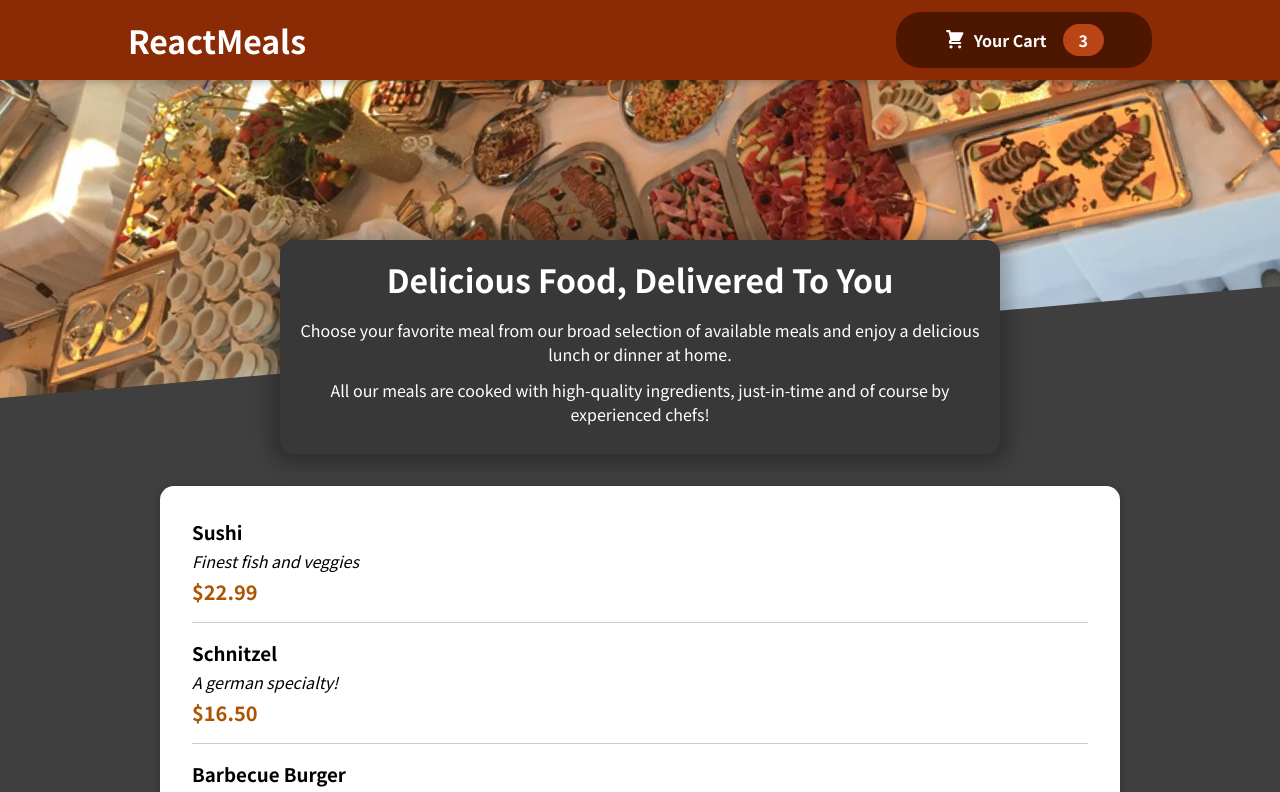
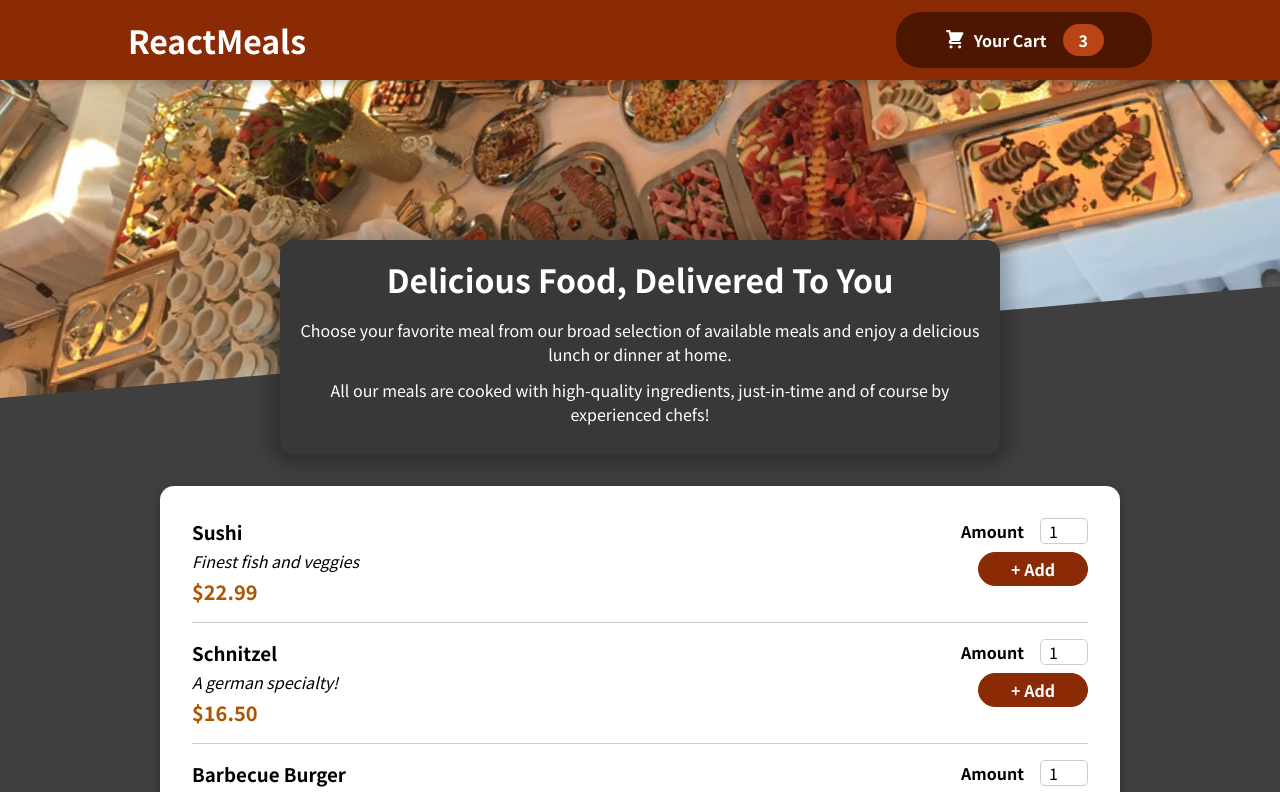
Before and after one commit to martinsgabriel1956/react_meals, a React (Create React App) app: page / in a window 1280 px wide. Shown: the top 792 px of the page. Built offline with nearby package versions, Linux system fonts and the light colour scheme.

Commit message:
feat: adding a Form

```diff
--- a/src/components/Meals/AvailableMeals/index.js
+++ b/src/components/Meals/AvailableMeals/index.js
@@ -38,6 +38,7 @@
         <ul>
           {DUMMY_MEALS.map((meal) => (
             <MealItem
+              id={meal.id}
               key={meal.id}
               name={meal.name}
               description={meal.description}
--- a/src/components/Meals/MealItem/MealItemForm/index.js
+++ b/src/components/Meals/MealItem/MealItemForm/index.js
@@ -1,9 +1,19 @@
 import { Container } from './styles';
 
-export function MealItemForm() {
+import { Input } from '../../../UI/Input';
+
+export function MealItemForm(props) {
   return (
     <Container>
-      <h1>MealItemForm</h1>
+      <Input label="Amount" input={{
+        id: `amount_${props.id}`,
+        type: 'number',
+        min: '1',
+        max: '5',
+        step: '1',
+        defaultValue: '1'
+      }} />
+      <button>+ Add</button>
     </Container>
   );
 };
--- a/src/components/Meals/MealItem/MealItemForm/styles.js
+++ b/src/components/Meals/MealItem/MealItemForm/styles.js
@@ -1,5 +1,22 @@
 import styled from 'styled-components';
 
-export const Container = styled.div`
+export const Container = styled.form`
+  text-align: right;
 
+  > button {
+  font: inherit;
+  cursor: pointer;
+  background-color: #8a2b06;
+  border: 1px solid #8a2b06;
+  color: white;
+  padding: 0.25rem 2rem;
+  border-radius: 20px;
+  font-weight: bold;
+
+    &:hover,
+    &:active {
+      background-color: #641e03;
+      border-color: #641e03;
+    }
+  }
 `;
--- a/src/components/Meals/MealItem/index.js
+++ b/src/components/Meals/MealItem/index.js
@@ -1,3 +1,5 @@
+import { MealItemForm } from './MealItemForm';
+
 import { Container, Description, Price } from './styles';
 
 export function MealItem(props) {
@@ -9,7 +11,7 @@
         <Price>{`$${props.price.toFixed(2)}`}</Price>
       </div>
       <div>
-
+        <MealItemForm id={props.id}/>
       </div>
     </Container>
   );
--- /dev/null
+++ b/src/components/UI/Input/index.js
@@ -0,0 +1,10 @@
+import { Container } from './styles';
+
+export function Input(props) {
+  return (
+    <Container>
+      <label htmlFor={props.input.id}>{props.label}</label>
+      <input {...props.input} />
+    </Container>
+  );
+};
--- /dev/null
+++ b/src/components/UI/Input/styles.js
@@ -0,0 +1,20 @@
+import styled from 'styled-components';
+
+export const Container = styled.div`
+  display: flex;
+  align-items: center;
+  margin-bottom: 0.5rem;
+
+  > label {
+    font-weight: bold;
+    margin-right: 1rem;
+  }
+
+  > input {
+    width: 3rem;
+    border-radius: 5px;
+    border: 1px solid #ccc;
+    font: inherit;
+    padding-left: 0.5rem;
+  }
+`;
```
